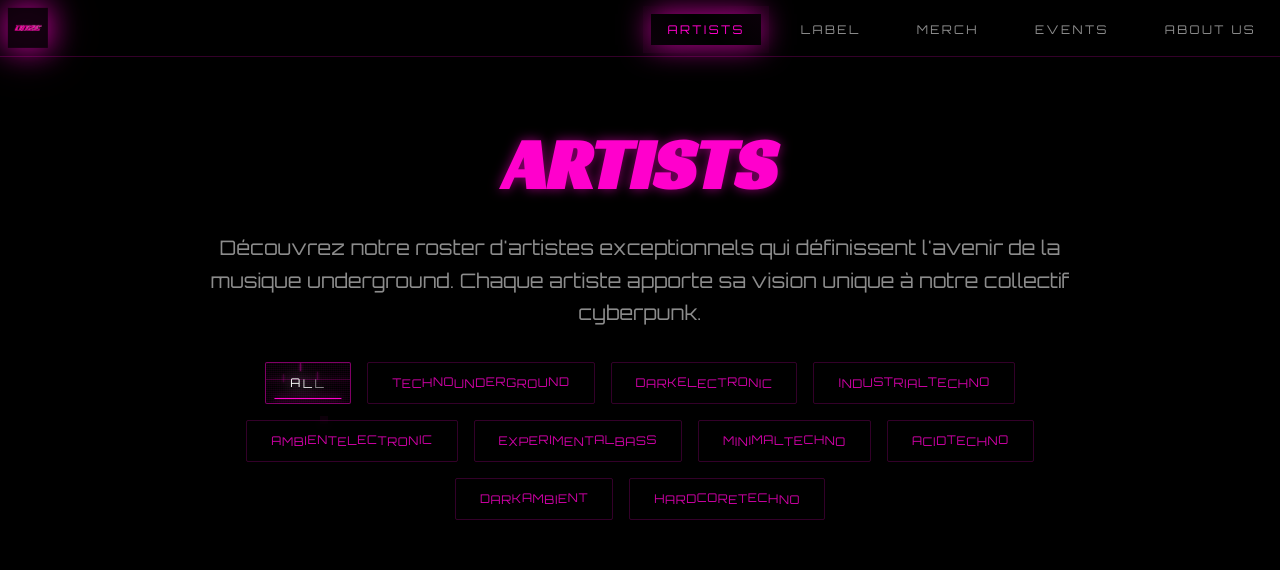
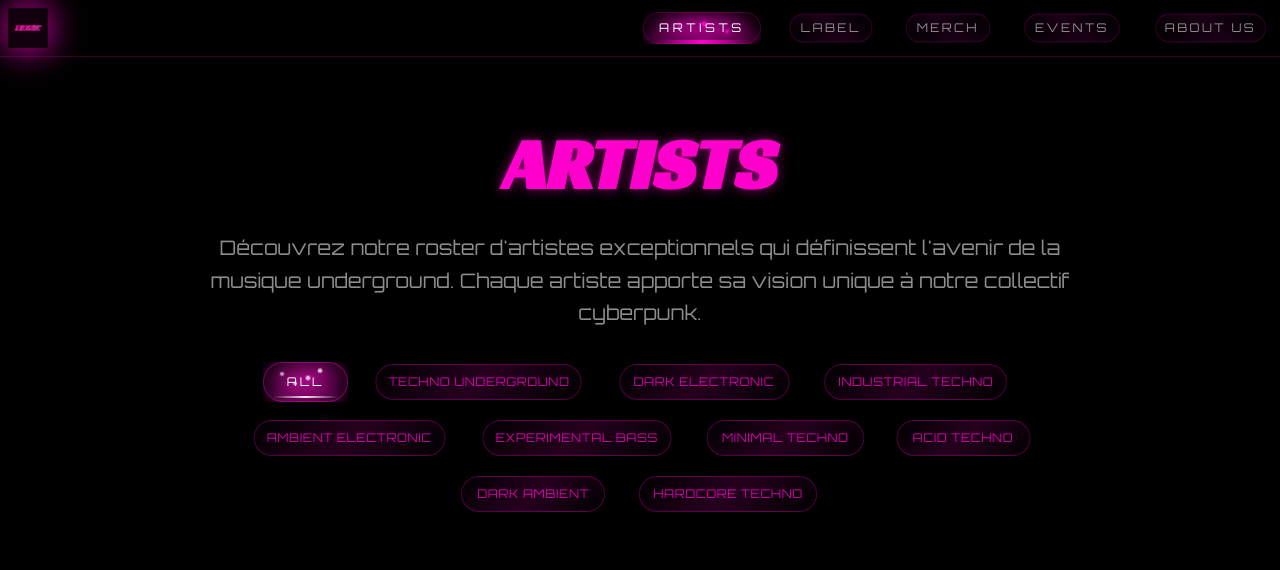
Before and after one commit to onzeagency/onze-genesis, a React (Vite) app: page /artists in a window 1280 px wide. Shown: the top 570 px of the page. Built offline with nearby package versions, Linux system fonts and the light colour scheme; the HTML template or start-up script is replaced by a standard one.

Commit message:
Refactor genre filter tabs

```diff
--- a/src/components/Navigation.tsx
+++ b/src/components/Navigation.tsx
@@ -38,20 +38,81 @@ const Navigation: React.FC<NavigationProps> = ({ activeSection }) => {
             <div key={item.label} className="relative group">
               <a
                 href={item.href}
-                className={`nav-item relative ${
-                  activeSection === item.sectionId ? 'text-primary shadow-neon' : 'text-muted-foreground'
+                className={`relative px-4 py-2 text-xs font-tech font-medium tracking-[0.2em] uppercase transition-all duration-500 cursor-pointer overflow-hidden block ${
+                  activeSection === item.sectionId
+                    ? 'text-white'
+                    : 'text-muted-foreground hover:text-white'
                 }`}
               >
-                {item.label}
-                {activeSection === item.sectionId && (
-                  <div className="absolute -inset-2 opacity-50 -z-10" style={{ background: 'var(--gradient-cyber)' }} />
-                )}
+                {/* Liquid morphing background */}
+                <div className={`absolute inset-0 transition-all duration-700 ease-out transform ${
+                  activeSection === item.sectionId
+                    ? 'scale-100 opacity-100'
+                    : 'scale-75 opacity-0 group-hover:scale-100 group-hover:opacity-80'
+                }`}
+                     style={{
+                       background: `radial-gradient(ellipse at center, hsl(var(--primary) / 0.8) 0%, hsl(var(--primary) / 0.4) 50%, transparent 70%)`,
+                       borderRadius: '50px',
+                       filter: 'blur(8px)'
+                     }} />
+
+                {/* Morphing border */}
+                <div className={`absolute inset-0 rounded-full border transition-all duration-500 ${
+                  activeSection === item.sectionId
+                    ? 'border-primary/60 scale-100'
+                    : 'border-primary/20 scale-90 group-hover:border-primary/40 group-hover:scale-100'
+                }`}
+                     style={{
+                       background: 'linear-gradient(45deg, transparent, hsl(var(--primary) / 0.1), transparent)',
+                       animation: activeSection === item.sectionId ? 'shimmer 3s ease-in-out infinite' : 'none'
+                     }} />
+
+                {/* Floating energy particles */}
+                <div className={`absolute inset-0 transition-opacity duration-500 ${
+                  activeSection === item.sectionId ? 'opacity-100' : 'opacity-0 group-hover:opacity-60'
+                }`}>
+                  {[...Array(3)].map((_, i) => (
+                    <div
+                      key={i}
+                      className="absolute w-1 h-1 bg-primary rounded-full"
+                      style={{
+                        left: `${30 + i * 20}%`,
+                        top: `${40 + Math.sin(i) * 20}%`,
+                        animation: `float 2s ease-in-out infinite`,
+                        animationDelay: `${i * 0.7}s`,
+                        boxShadow: '0 0 6px hsl(var(--primary))'
+                      }}
+                    />
+                  ))}
+                </div>
+
+                {/* Text with liquid distortion */}
+                <span className={`relative z-10 transition-all duration-300 ${
+                  activeSection === item.sectionId
+                    ? 'drop-shadow-[0_0_12px_hsl(var(--primary))] tracking-[0.3em]'
+                    : 'group-hover:drop-shadow-[0_0_8px_hsl(var(--primary))] group-hover:tracking-[0.25em]'
+                }`}>
+                  {item.label}
+                </span>
+
+                {/* Liquid underflow */}
+                <div className={`absolute bottom-0 left-1/2 transform -translate-x-1/2 transition-all duration-700 ease-out ${
+                  activeSection === item.sectionId
+                    ? 'w-full h-1 rounded-full bg-primary/80 shadow-[0_0_15px_hsl(var(--primary))]'
+                    : 'w-0 group-hover:w-3/4 h-0.5 rounded-full bg-primary/60 group-hover:shadow-[0_0_10px_hsl(var(--primary))]'
+                }`}
+                     style={{
+                       background: activeSection === item.sectionId
+                         ? 'linear-gradient(90deg, transparent, hsl(var(--primary)), transparent)'
+                         : 'hsl(var(--primary))'
+                     }} />
               </a>
+
               {/* Dropdown for page link */}
               <div className="absolute top-full left-0 mt-2 opacity-0 group-hover:opacity-100 transition-opacity duration-300 z-50">
                 <a
                   href={item.page}
-                  className="block bg-card border border-primary/30 px-4 py-2 text-xs font-tech text-primary hover:bg-primary/10 transition-colors whitespace-nowrap"
+                  className="block bg-card border border-primary/30 px-4 py-2 text-xs font-tech text-primary hover:bg-primary/10 transition-colors whitespace-nowrap rounded-lg backdrop-blur-md"
                 >
                   PAGE COMPLÈTE →
                 </a>
--- a/src/pages/Artists.tsx
+++ b/src/pages/Artists.tsx
@@ -164,102 +164,73 @@ const Artists = () => {
                 <button
                   key={genre}
                   onClick={() => setSelectedGenre(genre)}
-                  className={`relative px-6 py-3 text-xs font-tech font-medium tracking-wider uppercase rounded-lg transition-all duration-700 transform hover:scale-105 group overflow-hidden ${
+                  className={`relative px-6 py-3 text-xs font-tech font-medium tracking-wider uppercase transition-all duration-500 transform hover:scale-105 group overflow-hidden ${
                     selectedGenre === genre
-                      ? 'text-white bg-black/40 border border-primary/50'
-                      : 'text-primary/80 hover:text-white backdrop-blur-sm border border-primary/20 hover:border-primary/40'
+                      ? 'text-white'
+                      : 'text-primary/80 hover:text-white backdrop-blur-sm'
                   }`}
                 >
-                  {/* Digital noise background */}
-                  <div className={`absolute inset-0 opacity-0 group-hover:opacity-100 transition-opacity duration-500 ${
-                    selectedGenre === genre ? 'opacity-60' : ''
+                  {/* Liquid morphing background */}
+                  <div className={`absolute inset-0 transition-all duration-700 ease-out transform rounded-full ${
+                    selectedGenre === genre
+                      ? 'scale-100 opacity-100'
+                      : 'scale-75 opacity-0 group-hover:scale-100 group-hover:opacity-70'
                   }`}
                        style={{
-                         background: `
-                           repeating-linear-gradient(
-                             0deg,
-                             transparent,
-                             transparent 1px,
-                             hsl(var(--primary) / 0.1) 1px,
-                             hsl(var(--primary) / 0.1) 2px
-                           ),
-                           repeating-linear-gradient(
-                             90deg,
-                             transparent,
-                             transparent 1px,
-                             hsl(var(--primary) / 0.05) 1px,
-                             hsl(var(--primary) / 0.05) 2px
-                           )
-                         `
+                         background: `radial-gradient(ellipse at center, hsl(var(--primary) / 0.9) 0%, hsl(var(--primary) / 0.5) 50%, transparent 70%)`,
+                         filter: 'blur(12px)'
                        }} />
 
-                  {/* Scanline effect */}
-                  <div className={`absolute inset-0 opacity-0 group-hover:opacity-100 transition-opacity duration-500 ${
-                    selectedGenre === genre ? 'opacity-40' : ''
-                  }`}>
-                    <div className="absolute w-full h-px bg-primary/60 shadow-[0_0_6px_hsl(var(--primary))]"
-                         style={{
-                           top: '40%',
-                           animation: 'pulse 1.8s ease-in-out infinite'
-                         }} />
-                  </div>
+                  {/* Morphing border */}
+                  <div className={`absolute inset-0 rounded-full border transition-all duration-500 ${
+                    selectedGenre === genre
+                      ? 'border-primary/70 scale-100'
+                      : 'border-primary/30 scale-90 group-hover:border-primary/50 group-hover:scale-100'
+                  }`}
+                       style={{
+                         background: 'linear-gradient(135deg, transparent, hsl(var(--primary) / 0.15), transparent)',
+                         animation: selectedGenre === genre ? 'shimmer 2.5s ease-in-out infinite' : 'none'
+                       }} />
 
-                  {/* Data stream particles */}
-                  <div className={`absolute inset-0 opacity-0 group-hover:opacity-100 transition-opacity duration-700 ${
-                    selectedGenre === genre ? 'opacity-80' : ''
+                  {/* Floating energy particles */}
+                  <div className={`absolute inset-0 transition-opacity duration-500 ${
+                    selectedGenre === genre ? 'opacity-100' : 'opacity-0 group-hover:opacity-80'
                   }`}>
                     {[...Array(4)].map((_, i) => (
                       <div
                         key={i}
-                        className="absolute w-px h-2 bg-primary/50 shadow-[0_0_3px_hsl(var(--primary))]"
+                        className="absolute w-1 h-1 bg-white/80 rounded-full"
                         style={{
-                          left: `${20 + i * 20}%`,
-                          animation: `fadeInOut 1.2s ease-in-out infinite`,
-                          animationDelay: `${i * 300}ms`
+                          left: `${20 + i * 15}%`,
+                          top: `${30 + Math.sin(i) * 25}%`,
+                          animation: `float 1.8s ease-in-out infinite`,
+                          animationDelay: `${i * 0.5}s`,
+                          boxShadow: '0 0 8px hsl(var(--primary))'
                         }}
                       />
                     ))}
                   </div>
 
-                  {/* Holographic shimmer */}
-                  <div className="absolute inset-0 rounded-lg opacity-0 group-hover:opacity-100 transition-opacity duration-500">
-                    <div className="absolute inset-0 rounded-lg"
-                         style={{
-                           background: `linear-gradient(45deg, transparent 30%, hsl(var(--primary) / 0.2) 50%, transparent 70%)`,
-                           animation: 'shimmer 2.5s ease-in-out infinite'
-                         }} />
-                  </div>
-
-                  {/* Glitch typography effect */}
-                  <span className={`relative z-10 block transition-all duration-300 ${
+                  {/* Text with liquid glow */}
+                  <span className={`relative z-10 transition-all duration-300 ${
                     selectedGenre === genre
-                      ? 'drop-shadow-[0_0_8px_rgba(255,255,255,0.8)] tracking-[0.2em]'
-                      : 'group-hover:drop-shadow-[0_0_6px_hsl(var(--primary))] group-hover:tracking-[0.2em]'
+                      ? 'drop-shadow-[0_0_15px_rgba(255,255,255,0.9)] tracking-[0.25em]'
+                      : 'group-hover:drop-shadow-[0_0_10px_hsl(var(--primary))] group-hover:tracking-[0.2em]'
                   }`}>
-                    {genre.split('').map((letter, i) => (
-                      <span
-                        key={i}
-                        className={`inline-block transition-all duration-300 ${
-                          selectedGenre === genre
-                            ? 'animate-pulse'
-                            : 'group-hover:animate-pulse'
-                        }`}
-                        style={{
-                          animationDelay: `${i * 80}ms`,
-                          transform: `translateY(${Math.sin(i + Date.now() / 2000) * 1}px)`
-                        }}
-                      >
-                        {letter}
-                      </span>
-                    ))}
+                    {genre}
                   </span>
 
-                  {/* Digital underline */}
-                  <div className={`absolute bottom-1 left-1/2 transform -translate-x-1/2 transition-all duration-700 ${
+                  {/* Liquid underline */}
+                  <div className={`absolute bottom-1 left-1/2 transform -translate-x-1/2 transition-all duration-700 ease-out rounded-full ${
                     selectedGenre === genre
-                      ? 'w-4/5 h-px bg-primary shadow-[0_0_8px_hsl(var(--primary))]'
-                      : 'w-0 group-hover:w-4/5 h-px bg-primary group-hover:shadow-[0_0_6px_hsl(var(--primary))]'
-                  }`} />
+                      ? 'w-4/5 h-0.5 bg-white/80 shadow-[0_0_12px_hsl(var(--primary))]'
+                      : 'w-0 group-hover:w-3/4 h-px bg-primary group-hover:shadow-[0_0_8px_hsl(var(--primary))]'
+                  }`}
+                       style={{
+                         background: selectedGenre === genre
+                           ? 'linear-gradient(90deg, transparent, rgba(255,255,255,0.9), transparent)'
+                           : 'hsl(var(--primary))'
+                       }} />
                 </button>
               ))}
             </div>
```
Also changed, not shown: src/index.css (+11 -0 lines).
